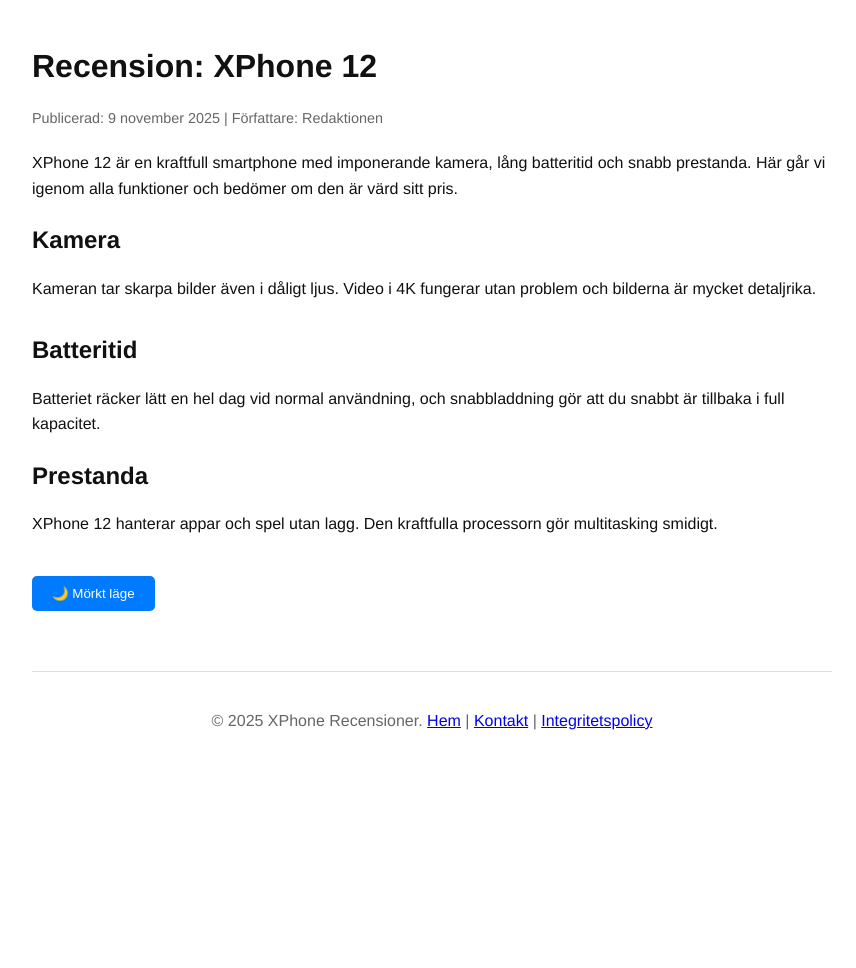
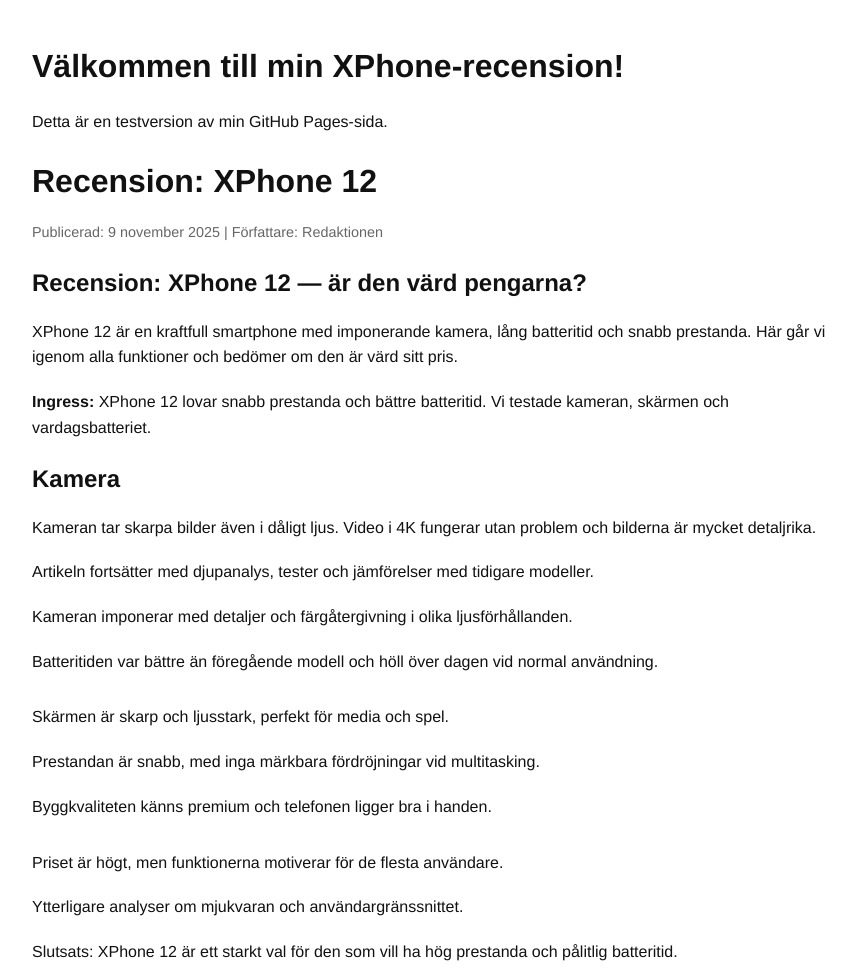
Before and after one commit to Farahnaz21/t.ex.-xphone-recension-., a plain HTML site: page index.html in a window 1280 px wide. Shown: the top 968 px of the page, without its empty margins (208-1064 px from the left). Before the commit the page ends 800 px from the top, so only its background shows below. Drawn offline with Linux system fonts and the light colour scheme.

Commit message:
Update index.html

```diff
--- a/index.html
+++ b/index.html
@@ -1,11 +1,14 @@
 <!DOCTYPE html>
 <html lang="sv" data-theme="light">
 <head>
-  <meta charset="UTF-8" />
-  <meta name="viewport" content="width=device-width, initial-scale=1.0" />
+  <meta charset="UTF-8">
+  <meta name="viewport" content="width=device-width, initial-scale=1.0">
   <title>Recension: XPhone 12</title>
-  <meta name="description" content="En djupgående recension av XPhone 12 – kamera, batteritid, prestanda och prisvärdhet." />
-  <meta name="author" content="Redaktionen" />
+  <meta name="description" content="En djupgående recension av XPhone 12 – kamera, batteritid, prestanda och prisvärdhet.">
+  <meta name="author" content="Redaktionen">
+
+  <!-- Google AdSense -->
+  <script async src="https://pagead2.googlesyndication.com/pagead/js/adsbygoogle.js?client=ca-pub-6329597805915914" crossorigin="anonymous"></script>
 
   <style>
     body {
@@ -57,33 +60,34 @@
       #themeToggle { width: 100%; }
     }
   </style>
-
-  <!-- Google AdSense -->
-  <script async src="https://pagead2.googlesyndication.com/pagead/js/adsbygoogle.js?client=ca-pub-6329597805915914"
-    crossorigin="anonymous"></script>
 </head>
 <body>
   <div class="container">
+    <h1>Välkommen till min XPhone-recension!</h1>
+    <p>Detta är en testversion av min GitHub Pages-sida.</p>
+
     <h1>Recension: XPhone 12</h1>
     <p class="meta">Publicerad: 9 november 2025 | Författare: Redaktionen</p>
 
+    <h2>Recension: XPhone 12 — är den värd pengarna?</h2>
     <p>XPhone 12 är en kraftfull smartphone med imponerande kamera, lång batteritid och snabb prestanda. Här går vi igenom alla funktioner och bedömer om den är värd sitt pris.</p>
+
+    <p><strong>Ingress:</strong> XPhone 12 lovar snabb prestanda och bättre batteritid. Vi testade kameran, skärmen och vardagsbatteriet.</p>
 
     <h2>Kamera</h2>
     <p>Kameran tar skarpa bilder även i dåligt ljus. Video i 4K fungerar utan problem och bilderna är mycket detaljrika.</p>
 
-    <!-- AdSense Annons -->
-    <div class="ads">
-      <ins class="adsbygoogle"
-           style="display:block"
-           data-ad-client="ca-pub-6329597805915914"
-           data-ad-slot="1234567890"
-           data-ad-format="auto"
-           data-full-width-responsive="true"></ins>
+    <div id="article-content">
+      <p>Artikeln fortsätter med djupanalys, tester och jämförelser med tidigare modeller.</p>
+      <p>Kameran imponerar med detaljer och färgåtergivning i olika ljusförhållanden.</p>
+      <p>Batteritiden var bättre än föregående modell och höll över dagen vid normal användning.</p>
+      <p>Skärmen är skarp och ljusstark, perfekt för media och spel.</p>
+      <p>Prestandan är snabb, med inga märkbara fördröjningar vid multitasking.</p>
+      <p>Byggkvaliteten känns premium och telefonen ligger bra i handen.</p>
+      <p>Priset är högt, men funktionerna motiverar för de flesta användare.</p>
+      <p>Ytterligare analyser om mjukvaran och användargränssnittet.</p>
+      <p>Slutsats: XPhone 12 är ett starkt val för den som vill ha hög prestanda och pålitlig batteritid.</p>
     </div>
-    <script>
-      (adsbygoogle = window.adsbygoogle || []).push({});
-    </script>
 
     <h2>Batteritid</h2>
     <p>Batteriet räcker lätt en hel dag vid normal användning, och snabbladdning gör att du snabbt är tillbaka i full kapacitet.</p>
@@ -109,7 +113,6 @@
       const savedTheme = localStorage.getItem('theme') || 'light';
       document.documentElement.setAttribute('data-theme', savedTheme);
       themeToggle.textContent = savedTheme === 'dark' ? '☀️ Ljust läge' : '🌙 Mörkt läge';
-
       themeToggle.onclick = function() {
         const currentTheme = document.documentElement.getAttribute('data-theme');
         const newTheme = currentTheme === 'dark' ? 'light' : 'dark';
@@ -120,6 +123,25 @@
 
       // Uppdatera årtal
       document.getElementById('year').textContent = new Date().getFullYear();
+
+      // Dynamiska AdSense-annonser
+      const contentDiv = document.getElementById('article-content');
+      const paragraphs = contentDiv.querySelectorAll('p');
+      paragraphs.forEach((p, index) => {
+        if ((index + 1) % 3 === 0) { // varje 3:e paragraf
+          const adDiv = document.createElement('div');
+          adDiv.className = 'ads';
+          adDiv.innerHTML = `
+            <ins class="adsbygoogle"
+                 style="display:block"
+                 data-ad-client="ca-pub-6329597805915914"
+                 data-ad-slot="1234567890"
+                 data-ad-format="auto"
+                 data-full-width-responsive="true"></ins>`;
+          p.after(adDiv);
+          (adsbygoogle = window.adsbygoogle || []).push({});
+        }
+      });
     });
   </script>
 </body>
```
